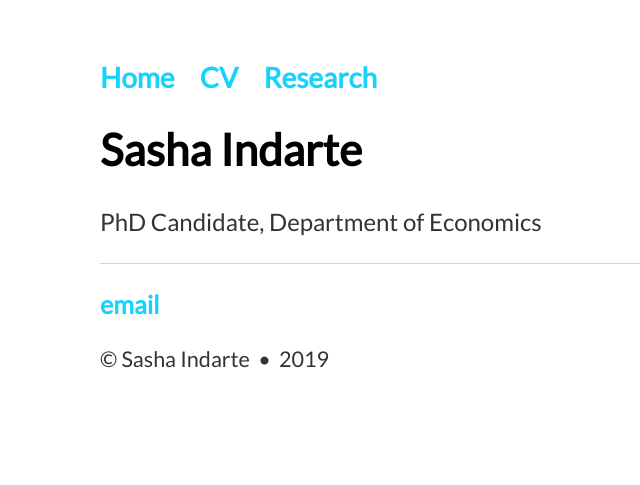
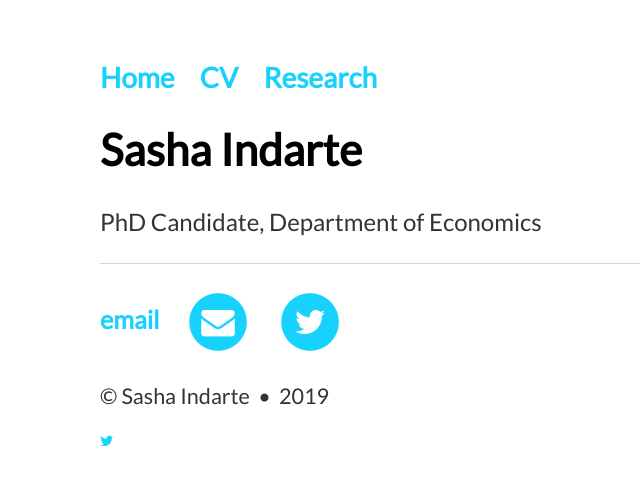
Before and after one commit to sashaindarte/sashaindarte.github.io, a Jekyll site: the page built from index.html, in a window 1280 px wide. Shown: the top 485 px of the page, without its empty margins (92-732 px from the left). Built offline with Jekyll 4.4.1, drawn with Linux system fonts in a browser that asks for light colours.

Commit message:
Update default.html

```diff
--- a/_layouts/default.html
+++ b/_layouts/default.html
@@ -5,6 +5,7 @@
 			<!-- link to main stylesheet -->
 			<link rel="stylesheet" type="text/css" href="/css/main.css">
 			<link rel="stylesheet" type="text/css" href="//fonts.googleapis.com/css?family=Lato" />
+			<link rel="stylesheet" href="https://cdnjs.cloudflare.com/ajax/libs/font-awesome/4.7.0/css/font-awesome.min.css">
 		</head>
 		<body>
 			<nav>
@@ -48,6 +49,8 @@
 					{{ site.time | date: '%Y' }}
 					{% endif %}
 				</p>
+				<!-- Add font awesome icons -->
+				<a href="#" class="fa fa-twitter"></a>
 			</footer>
 		</body>
 	</html>
```
